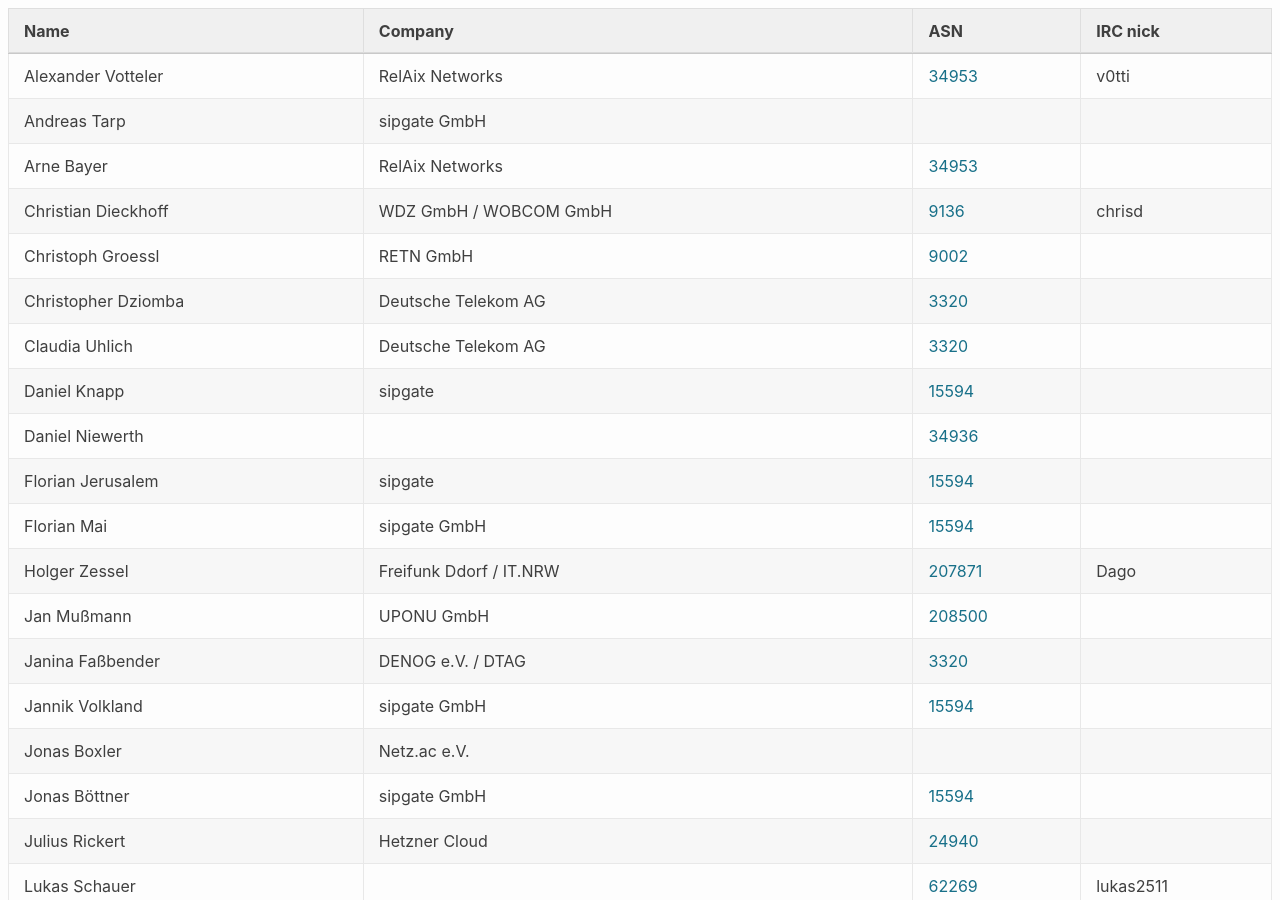
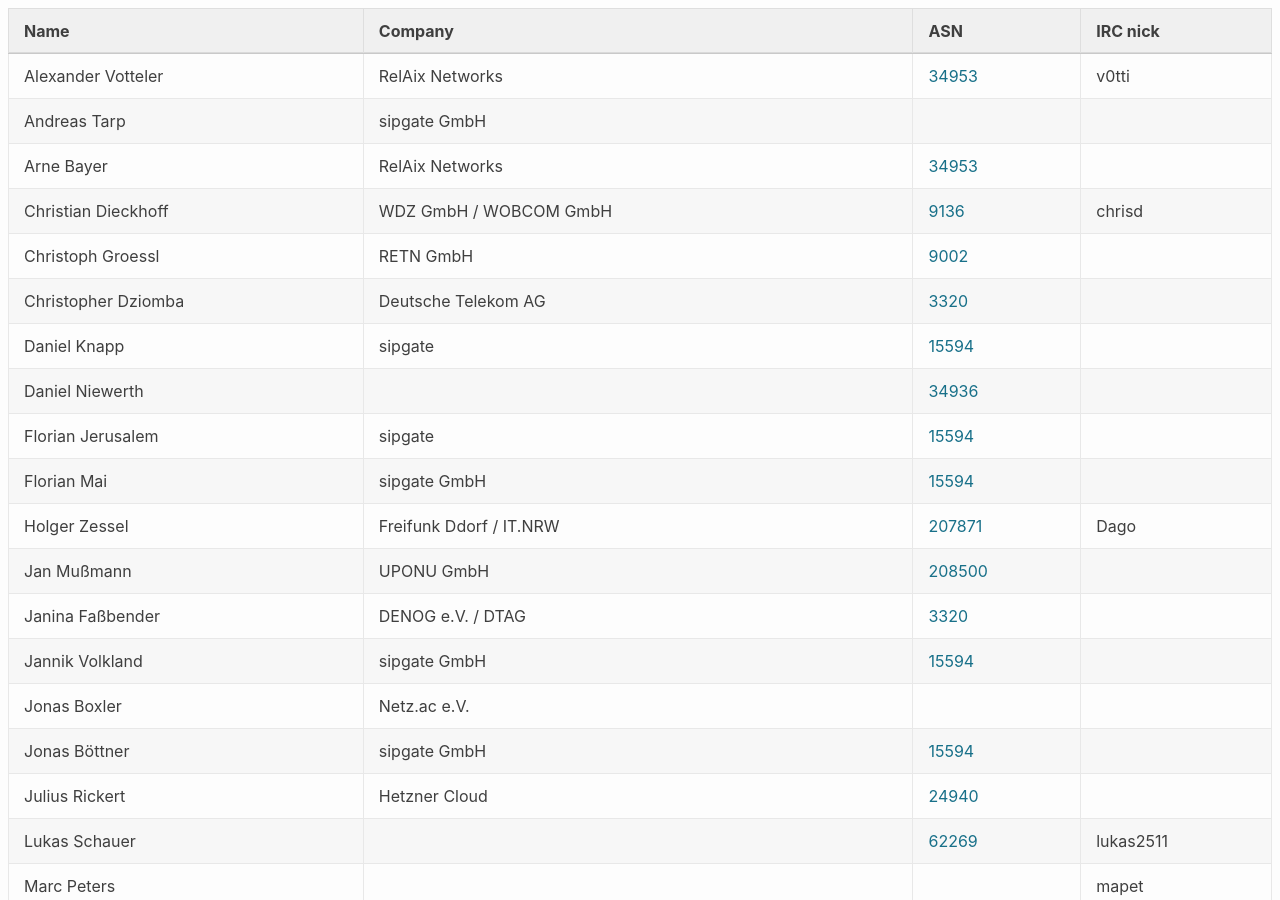
Before and after one commit to denog/pretix-attendeelist, a Jekyll site: the page built from denog-meetup-2024-03/index.markdown, in a window 1280 px wide and 900 px high. Built offline with Jekyll 4.4.1, drawn with Linux system fonts in a browser that asks for light colours.

Commit message:
Latest data: Tue Mar 19 10:10:17 UTC 2024

```diff
--- a/_data/attendees_denog-meetup-2024-03.json
+++ b/_data/attendees_denog-meetup-2024-03.json
@@ -34,12 +34,6 @@
     "company": "RETN GmbH",
     "irc": null,
     "asn": "9002"
-  },
-  {
-    "name": "Claudia Uhlich",
-    "company": "Deutsche Telekom AG",
-    "irc": null,
-    "asn": "3320"
   },
   {
     "name": "Daniel Knapp",
```
